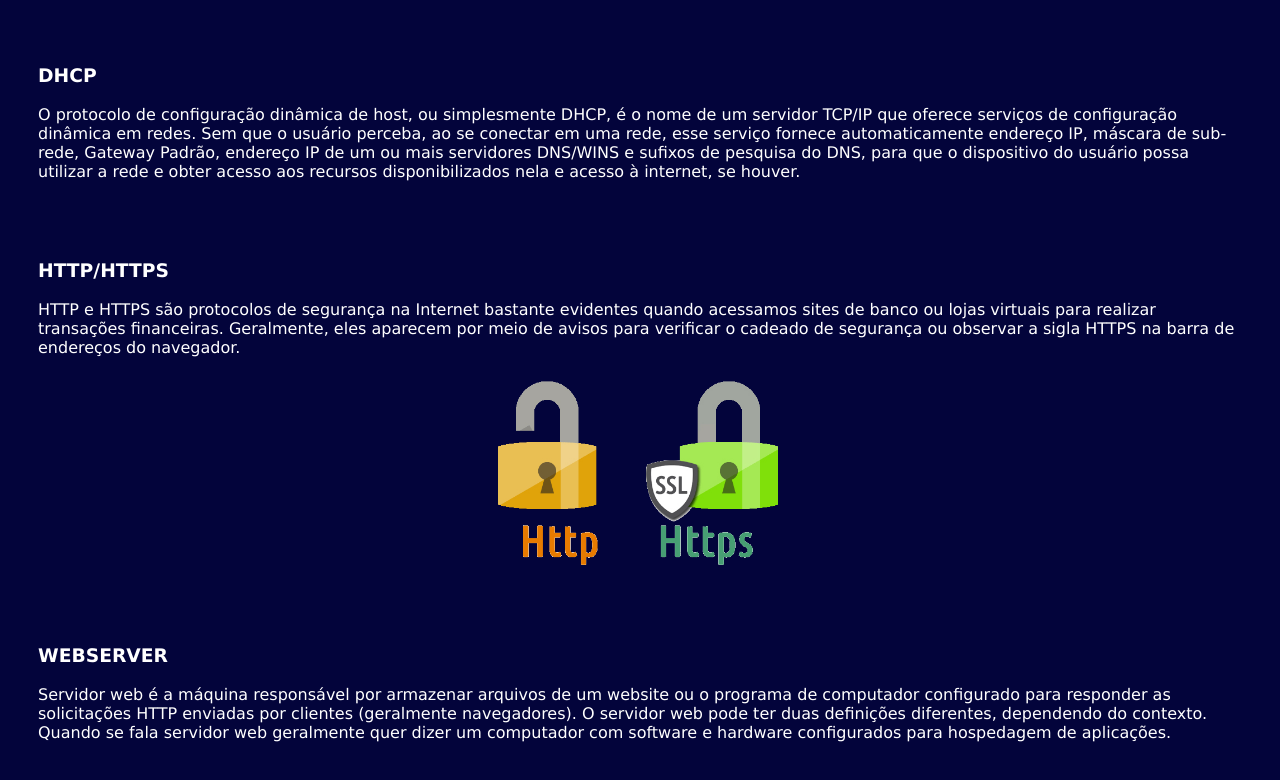
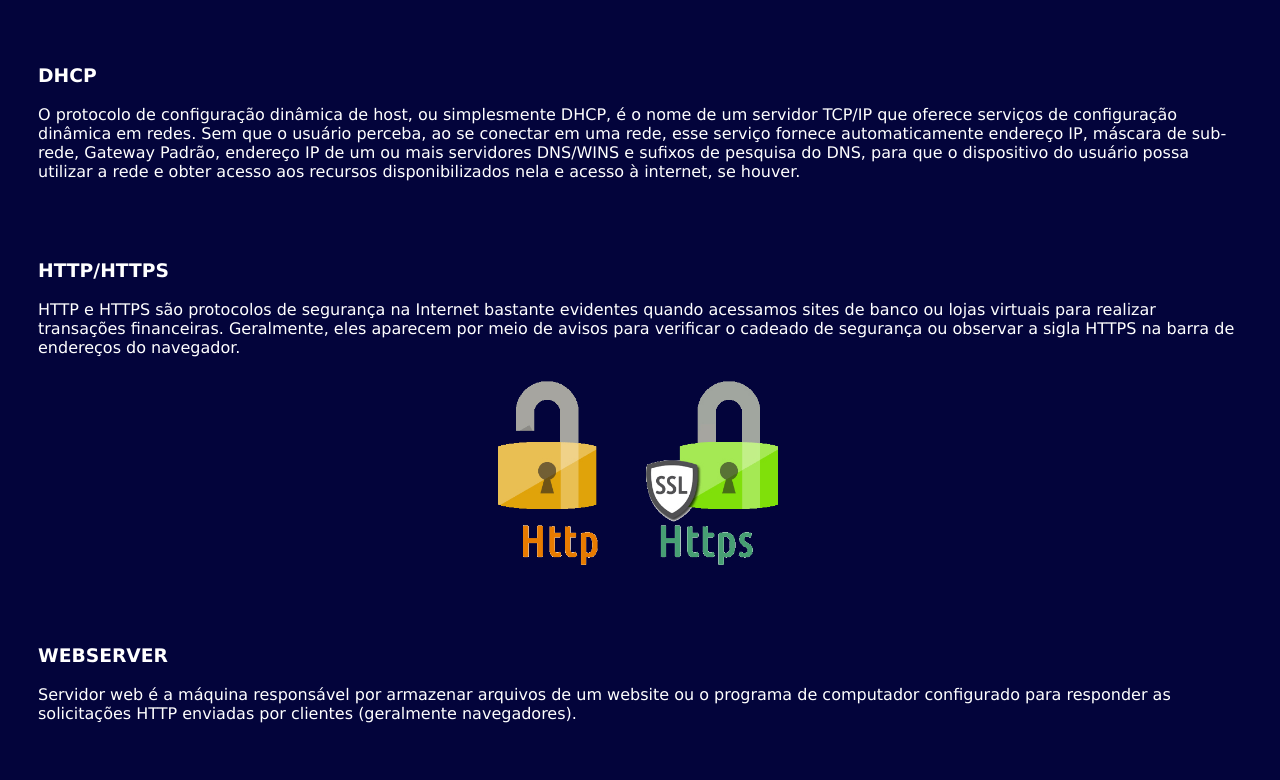
Before and after one commit to vitorh07/servicos_de_rede, a plain HTML site: page index.html in a window 1280 px wide. Shown: the part 2092-2872 px from the top of the page. Drawn offline with Linux system fonts and the light colour scheme.

Commit message:
Update index.html

```diff
--- a/index.html
+++ b/index.html
@@ -45,7 +45,7 @@
     </div>
     <div class="rede">
         <h3>WEBSERVER</h3>
-            <p>Servidor web é a máquina responsável por armazenar arquivos de um website ou o programa de computador configurado para responder as solicitações HTTP enviadas por clientes (geralmente navegadores). O servidor web pode ter duas definições diferentes, dependendo do contexto. Quando se fala servidor web geralmente quer dizer um computador com software e hardware configurados para hospedagem de aplicações. </p>
+            <p>Servidor web é a máquina responsável por armazenar arquivos de um website ou o programa de computador configurado para responder as solicitações HTTP enviadas por clientes (geralmente navegadores).</p>
     </div>
 </body>
 </html>
```
